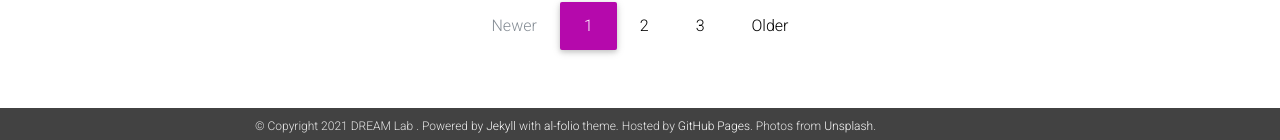
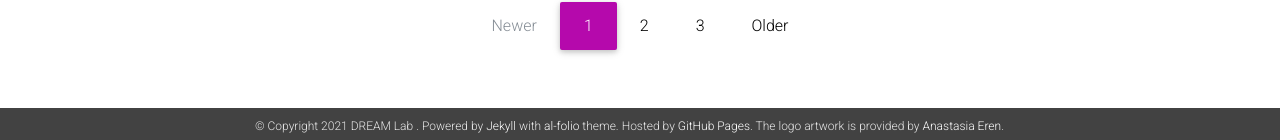
Before and after one commit to UMBC-DREAM-Lab/UMBC-DREAM-Lab.github.io, a Jekyll site: the page built from blog/index.html, in a window 1280 px wide and 1051 px high. Shown: the part 908-1048 px from the top of the window. Built offline with Jekyll 4.4.1, drawn with Linux system fonts in a browser that asks for light colours; nearby versions of some CDN libraries; the list of posts is cut into pages by our own code; a style sheet for code colours, icons or effects is not loaded.

Commit message:
adding github link to the bottom of homepage, and moving the artwork citation to footnote.

```diff
--- a/_config.yml
+++ b/_config.yml
@@ -12,7 +12,7 @@
 footer_text: >
   Powered by <a href="http://jekyllrb.com/" target="_blank">Jekyll</a> with <a href="https://github.com/alshedivat/al-folio">al-folio</a> theme.
   Hosted by <a href="https://pages.github.com/" target="_blank">GitHub Pages</a>.
-  Photos from <a href="https://unsplash.com" target="_blank">Unsplash</a>.
+  The logo artwork is provided by <a href="https://www.linkedin.com/in/anastasia-eren-199827170/">Anastasia Eren</a>.
 
 icon: 🐶 # the emoji used as the favicon
 url:  # the base hostname & protocol for your site
@@ -59,7 +59,7 @@
 wikidata_id: # your wikidata id
 
 contact_note: >
-  The logo artwork is provided by <a href="https://www.linkedin.com/in/anastasia-eren-199827170/">Anastasia Eren</a>.
+  DREAM Lab <a href="https://github.com/UMBC-DREAM-Lab">GitHub Page</a>.
 
 google_analytics: UA-XXXXXXXXX # out your google-analytics code
 panelbear_analytics: XXXXXXXXX # panelbear analytics site ID
```
